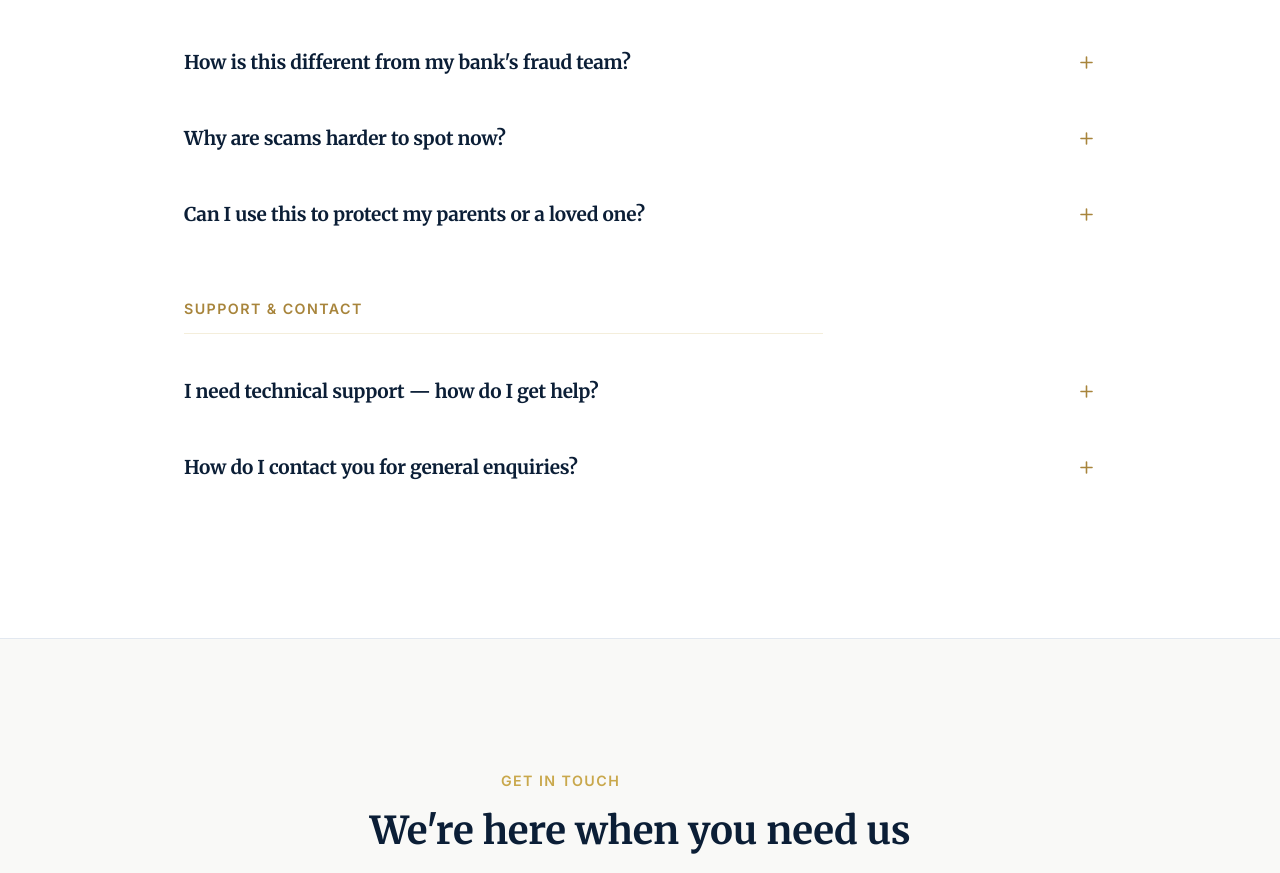
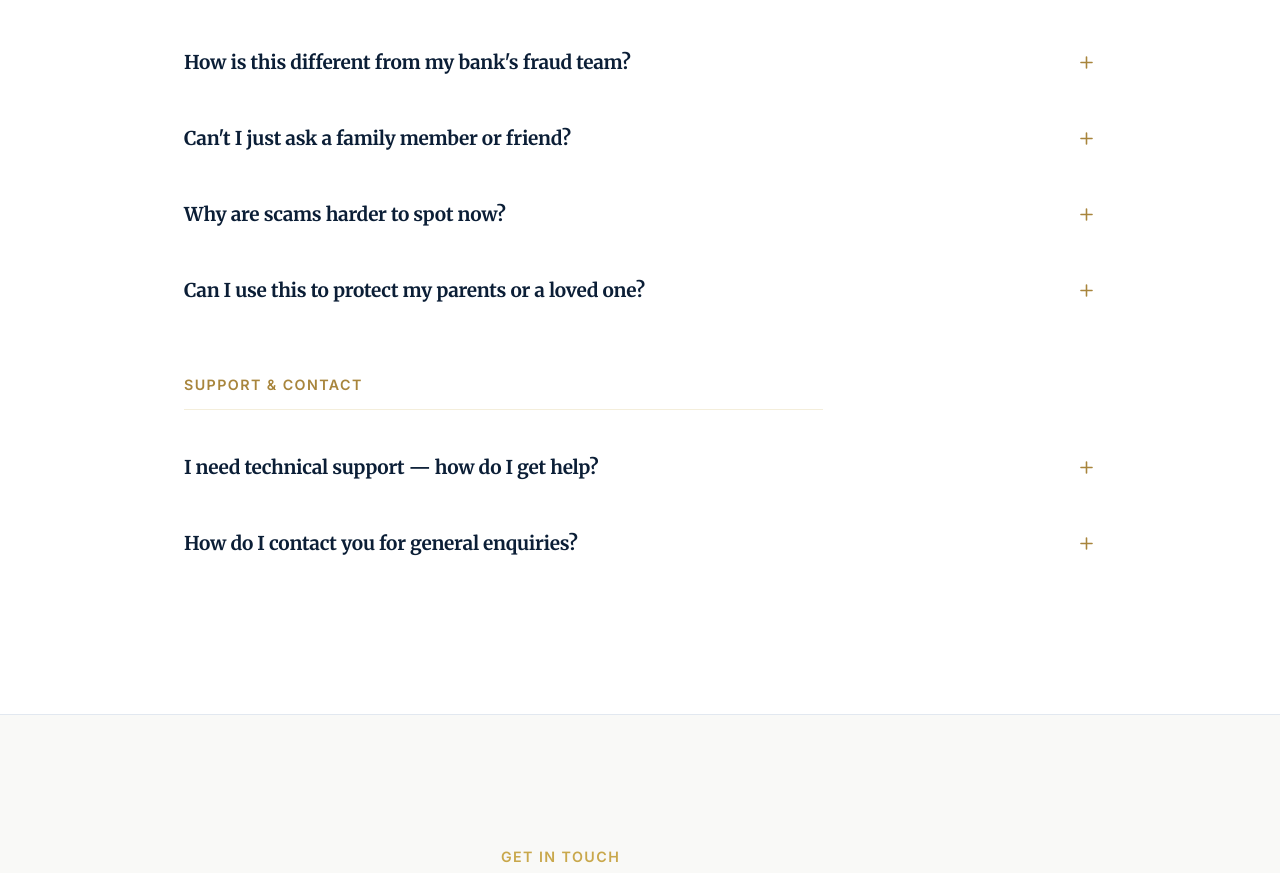
Before and after one commit to krowan444/Second-Look-Protect, a React (Vite) app: page / in a window 1280 px wide. Shown: the part 9200-10073 px from the top of the page. Built offline with nearby package versions, Linux system fonts and the light colour scheme; no server answers.

Commit message:
Add new FAQ: Can't I just ask a family member or friend?

```diff
--- a/src/components/FAQAccordion.tsx
+++ b/src/components/FAQAccordion.tsx
@@ -131,6 +131,16 @@ const FAQ_GROUPS: FAQGroup[] = [
             {
                 question: 'How is this different from my bank\'s fraud team?',
                 answer: 'Banks often step in after money has moved. We help before you act — reviewing suspicious messages, links, and invoices in advance so you can avoid the problem entirely.',
+            },
+            {
+                question: "Can't I just ask a family member or friend?",
+                answer: (
+                    <>
+                        <p className="mb-3">Of course — and many people do.</p>
+                        <p className="mb-3">But we also understand that not everyone feels comfortable asking family or friends about suspicious messages or online concerns. It can sometimes feel embarrassing, or you may worry about bothering someone or being judged.</p>
+                        <p>Second Look Protect provides a calm, impartial second opinion from trained professionals who deal with these situations every day. We're here to reduce pressure, not add to it.</p>
+                    </>
+                ),
             },
             {
                 question: 'Why are scams harder to spot now?',
```
